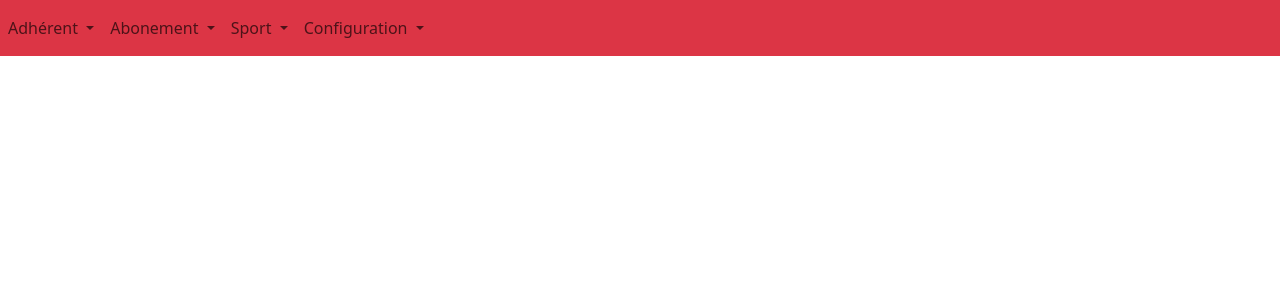
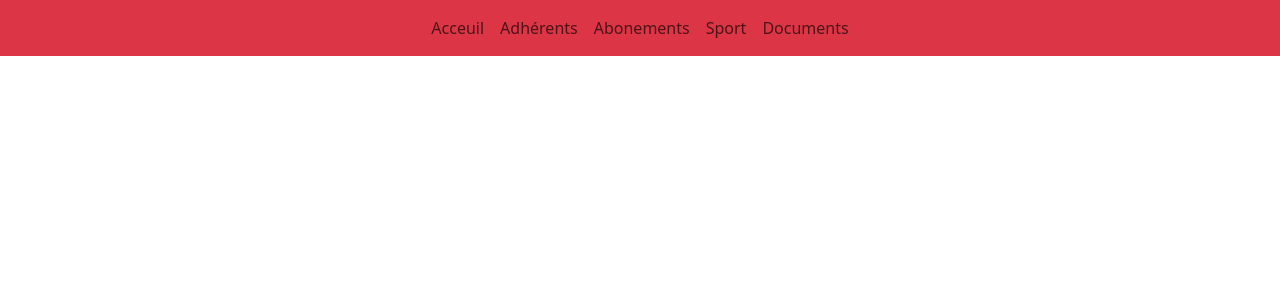
Before and after one commit to rabi3e/gymapp, a Django app: page / in a window 1280 px wide. Shown: the top 300 px of the page. Run offline with Django 4.2, Linux system fonts and the light colour scheme; some libraries are stand-ins or nearby versions.

Commit message:
templates update

```diff
--- a/src/templates/base.html
+++ b/src/templates/base.html
@@ -8,54 +8,35 @@
     <title>GYM V1</title>
 </head>
 <body>
+
   <nav class="navbar navbar-expand-lg bg-danger">
-  <div class="justify-content-center">
+    <div class="container-fluid">
       <button class="navbar-toggler" type="button" data-bs-toggle="collapse" data-bs-target="#navbarSupportedContent" aria-controls="navbarSupportedContent" aria-expanded="false" aria-label="Toggle navigation">
         <span class="navbar-toggler-icon"></span>
       </button>
-    <div class="collapse navbar-collapse justify-content-center " id="navbarSupportedContent">
-      <ul class="navbar-nav me-auto mb-2 mb-lg-0 justify-content-center">
-        <li class="nav-item dropdown">
-          <a class="nav-link dropdown-toggle" href="#" role="button" data-bs-toggle="dropdown" aria-expanded="false">
-            Adhérent
-          </a>
-          <ul class="dropdown-menu">
-            <li><a class="dropdown-item" href="#">Nouveau</a></li>
-            <li><a class="dropdown-item" href="#">Modifier</a></li>
-          </ul>
+      <div class="collapse navbar-collapse justify-content-around" id="navbarSupportedContent">
+        <ul class="navbar-nav">
+          <li class="nav-item">
+            <a class="nav-link" href="#">Acceuil</a>
           </li>
-        <li class="nav-item dropdown">
-            <a class="nav-link dropdown-toggle" href="#" role="button" data-bs-toggle="dropdown" aria-expanded="false">
-              Abonement
-            </a>
-            <ul class="dropdown-menu">
-              <li><a class="dropdown-item" href="#">Nouveau</a></li>
-              <li><a class="dropdown-item" href="#">Liste</a></li>
-              <li><a class="dropdown-item" href="#">Expirer</a></li>
-            </ul>
+          <li class="nav-item">
+            <a class="nav-link" href="#">Adhérents</a>
           </li>
-          <li class="nav-item dropdown">
-            <a class="nav-link dropdown-toggle" href="#" role="button" data-bs-toggle="dropdown" aria-expanded="false">
-              Sport
-            </a>
-            <ul class="dropdown-menu">
-              <li><a class="dropdown-item" href="#">Ajouter</a></li>
-              <li><a class="dropdown-item" href="#">Modifier</a></li>
-            </ul>
+          <li class="nav-item">
+            <a class="nav-link" href="#">Abonements</a>
           </li>
-          <li class="nav-item dropdown">
-            <a class="nav-link dropdown-toggle" href="#" role="button" data-bs-toggle="dropdown" aria-expanded="false">
-              Configuration
-            </a>
-            <ul class="dropdown-menu">
-              <li><a class="dropdown-item" href="#">Association</a></li>
-              <li><a class="dropdown-item" href="#">Utilisateur</a></li>
-              </ul>
+          <li class="nav-item">
+            <a class="nav-link" href="#">Sport</a>
           </li>
-      </ul>
+          <li class="nav-item">
+            <a class="nav-link" href="#">Documents</a>
+          </li>
       </div>
     </div>
   </nav>
+  {% block content %}
+
+  {% endblock content %}
 
 <script src="{% static 'js/bootstrap.bundle.min.js' %}"></script>
 </body>
```
Lines whose indentation alone changed are shown as unchanged.
